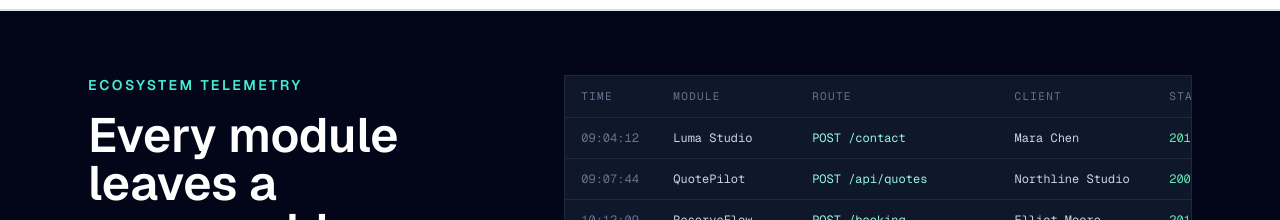
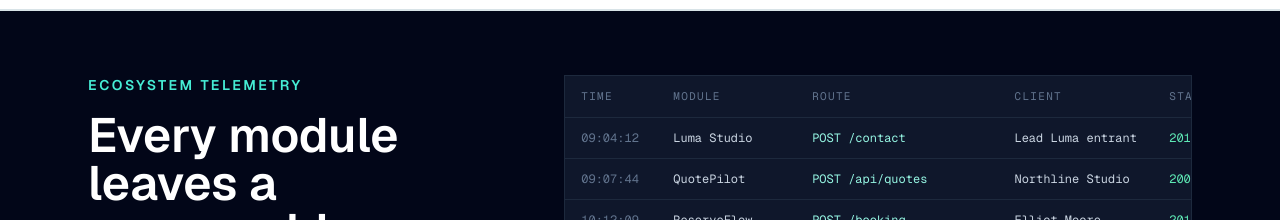
Before and after one commit to kurtisv/api-meter, a Next.js app in the folder apps/web/: page / in a window 1280 px wide. Shown: the part 2320-2540 px from the top of the page. Built offline with nearby package versions, Linux system fonts and the light colour scheme; no server answers.

Commit message:
Remove fake ecosystem usage lead

```diff
--- a/apps/web/src/data/api-meter.ts
+++ b/apps/web/src/data/api-meter.ts
@@ -146,7 +146,7 @@ export const apiKeys = [
 ];
 
 export const ecosystemLogs = [
-  { time: "09:04:12", module: "Luma Studio", route: "POST /contact", client: "Mara Chen", status: "201", latency: "38ms" },
+  { time: "09:04:12", module: "Luma Studio", route: "POST /contact", client: "Lead Luma entrant", status: "201", latency: "38ms" },
   { time: "09:07:44", module: "QuotePilot", route: "POST /api/quotes", client: "Northline Studio", status: "200", latency: "51ms" },
   { time: "10:12:09", module: "ReserveFlow", route: "POST /booking", client: "Elliot Moore", status: "201", latency: "46ms" },
   { time: "11:35:28", module: "CommerceKit", route: "POST /checkout", client: "Atelier Boutique", status: "200", latency: "64ms" },
```
